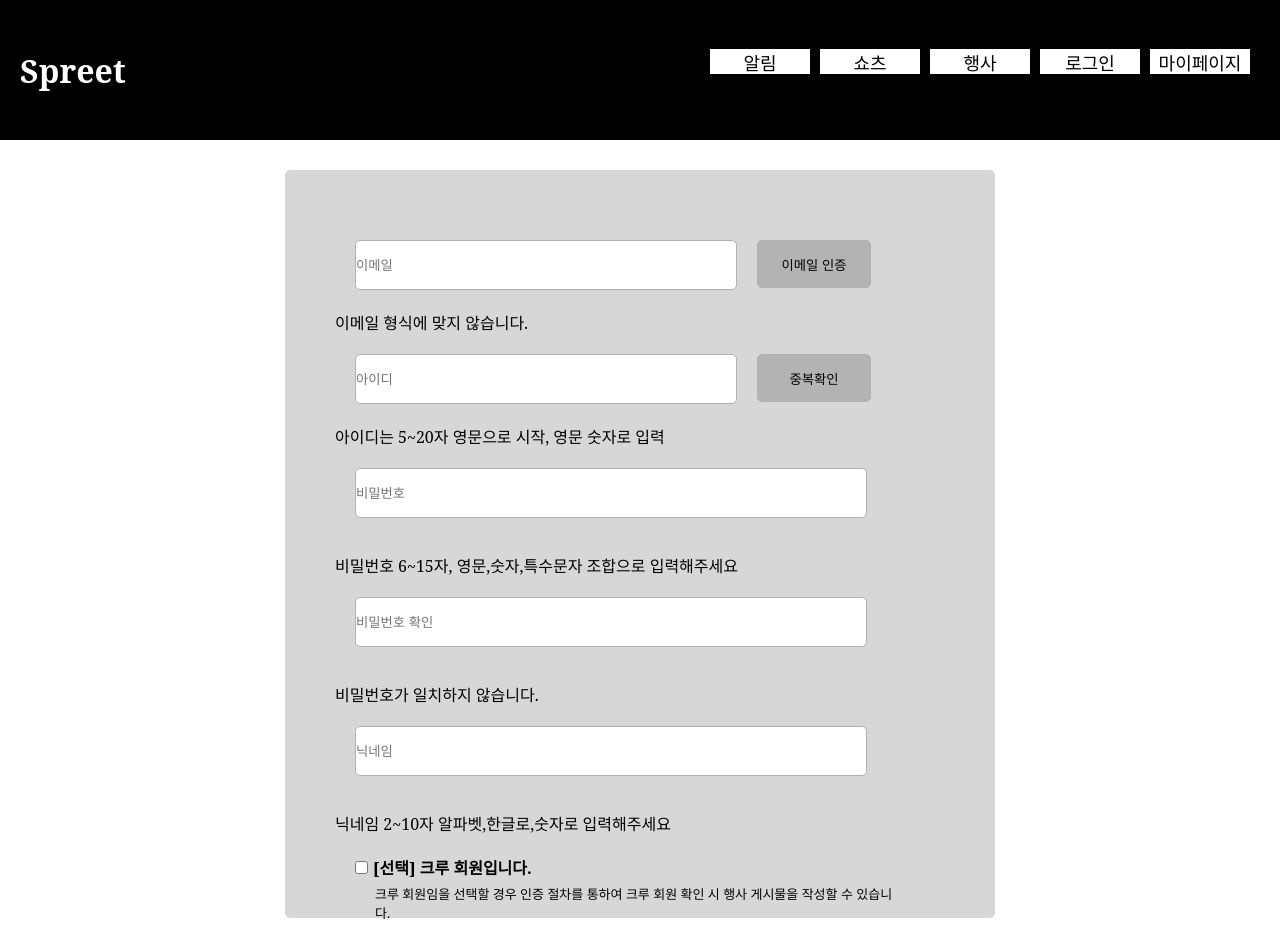
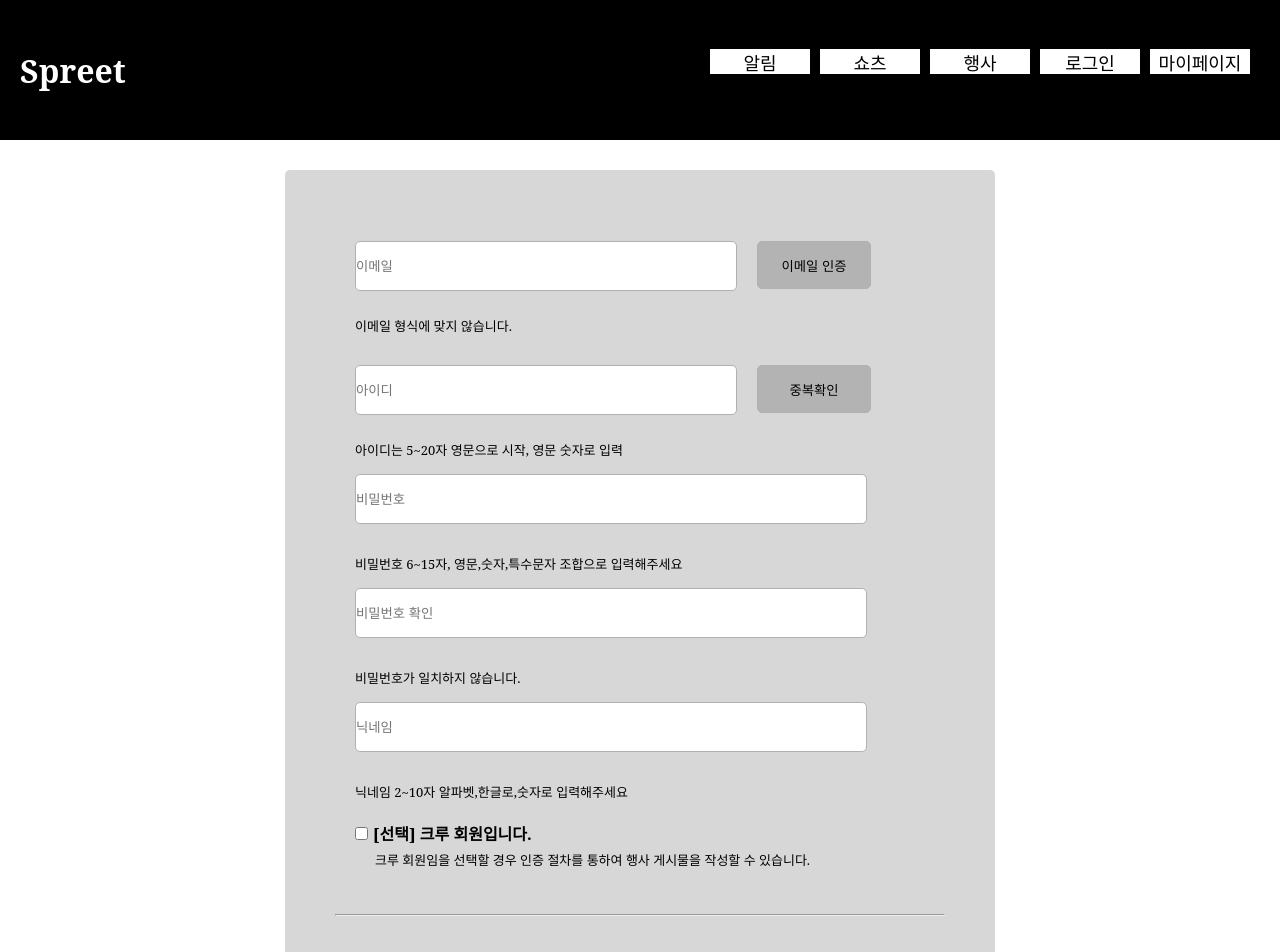
Before and after one commit to Spreet-Project/Front-end, a React (Create React App) app: page /signup in a window 1280 px wide. Shown: the top 952 px of the page. Built offline with nearby package versions, Linux system fonts and the light colour scheme.

Commit message:
ADD 회원가입 수정

```diff
--- a/src/pages/SignUp.tsx
+++ b/src/pages/SignUp.tsx
@@ -195,7 +195,9 @@ const SignUp = () => {
             onChange={onChangeEmail}
           />
           <button>이메일 인증</button>
-          {isRegEmailCheck ? null : <p>이메일 형식에 맞지 않습니다.</p>}
+          {isRegEmailCheck ? null : (
+            <p className="signUp_p">이메일 형식에 맞지 않습니다.</p>
+          )}
         </div>
         <div className="signUp_id">
           <input
@@ -207,7 +209,9 @@ const SignUp = () => {
           />
           <button>중복확인</button>
           {!isRegIdlCheck && (
-            <p>아이디는 5~20자 영문으로 시작, 영문 숫자로 입력</p>
+            <p className="signUp_p">
+              아이디는 5~20자 영문으로 시작, 영문 숫자로 입력
+            </p>
           )}
         </div>
         <div className="signUp_pw">
@@ -219,7 +223,9 @@ const SignUp = () => {
             onChange={onChangeRegPassword}
           />
           {!isRegPasswordCheck && (
-            <p>비밀번호 6~15자, 영문,숫자,특수문자 조합으로 입력해주세요</p>
+            <p className="signUp_p">
+              비밀번호 6~15자, 영문,숫자,특수문자 조합으로 입력해주세요
+            </p>
           )}
           <input
             type="password"
@@ -228,7 +234,9 @@ const SignUp = () => {
             value={passwordCheck || ''}
             onChange={onChangeCheckPassword}
           />
-          {isPasswordCheck ? null : <p>비밀번호가 일치하지 않습니다.</p>}
+          {isPasswordCheck ? null : (
+            <p className="signUp_p">비밀번호가 일치하지 않습니다.</p>
+          )}
           {/* {crewCheck === true ?  소속팀 : 닉네임} */}
           {crewCheck ? (
             <input
@@ -248,10 +256,14 @@ const SignUp = () => {
             />
           )}
           {!crewCheck && !isRegNickNameCheck && (
-            <p>닉네임 2~10자 알파벳,한글로,숫자로 입력해주세요</p>
+            <p className="signUp_p">
+              닉네임 2~10자 알파벳,한글로,숫자로 입력해주세요
+            </p>
           )}
           {crewCheck && !isRegCrewCheck && (
-            <p>크루명은 2~10자 알파벳,한글로,숫자로 입력해주세요</p>
+            <p className="signUp_p">
+              크루명은 2~10자 알파벳,한글로,숫자로 입력해주세요
+            </p>
           )}
         </div>
         <div className="signUp_crew">
@@ -271,8 +283,8 @@ const SignUp = () => {
             [선택] 크루 회원입니다.
           </label>
           <p className="signUp_p">
-            크루 회원임을 선택할 경우 인증 절차를 통하여 크루 회원 확인 시 행사
-            게시물을 작성할 수 있습니다.
+            크루 회원임을 선택할 경우 인증 절차를 통하여 행사 게시물을 작성할 수
+            있습니다.
           </p>
         </div>
       </form>
--- a/src/pages/login.scss
+++ b/src/pages/login.scss
@@ -19,6 +19,7 @@
 
 .login_containerWrap {
   display: flex;
+  justify-content: center;
   flex-direction: column;
   padding: 50px;
   gap: 25px;
@@ -39,7 +40,7 @@
   background: #ffffff;
   border: 1px solid #b1b1b1;
   border-radius: 5px;
-  margin: 20px 20px 20px 30px;
+  margin: 20px;
 }
 
 .login_btn {
@@ -49,7 +50,7 @@
   background: #878787;
   box-shadow: 0px 4px 4px rgba(0, 0, 0, 0.25);
   border-radius: 5px;
-  margin: 30px;
+  margin: 20px;
   cursor: pointer;
 }
 
--- a/src/pages/signUp.scss
+++ b/src/pages/signUp.scss
@@ -2,13 +2,14 @@
 
 .signUp_containerWrap {
   display: flex;
+  justify-content: center;
   flex-direction: column;
   padding: 50px;
   gap: 25px;
   position: relative;
 
   width: 610px;
-  height: 648px;
+  height: 810px;
 
   background: #d7d7d7;
   border-radius: 5px;
@@ -60,7 +61,7 @@
 
   border: 1px solid #b1b1b1;
   border-radius: 5px;
-  margin: 20px 20px 35px 20px;
+  margin: 15px 20px 30px 20px;
   cursor: text;
 }
 
@@ -79,7 +80,7 @@
 .signUp_p {
   font-size: 13px;
   color: black;
-  margin: 5px 20px;
+  margin: 5px 20px 10px 20px;
 }
 
 .signUp_btn {
```
